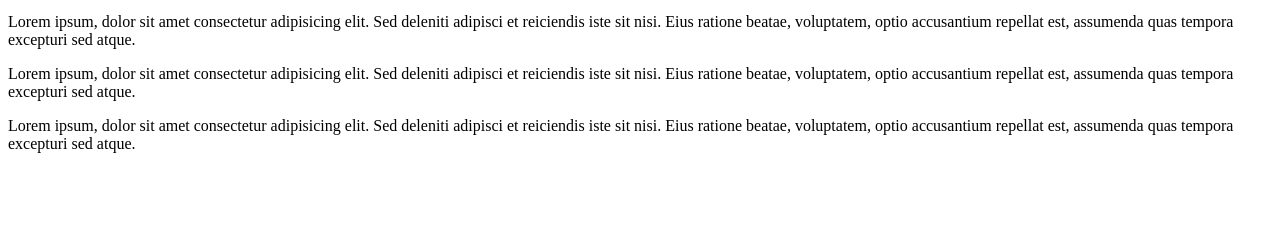
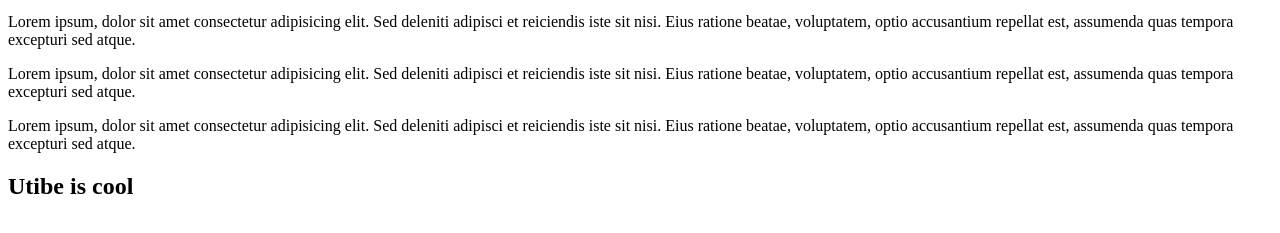
Before and after one commit to ainas247/apexgroup, a plain HTML site: page index.html in a window 1280 px wide. Shown: the part 119-352 px from the top of the page. Drawn offline with Linux system fonts and the light colour scheme.

Commit message:
added h1

```diff
--- a/index.html
+++ b/index.html
@@ -33,6 +33,7 @@
             </p>
 
         </div>
+        <h1>Utibe is cool</h1>
     </section>
 </body>
 
```
